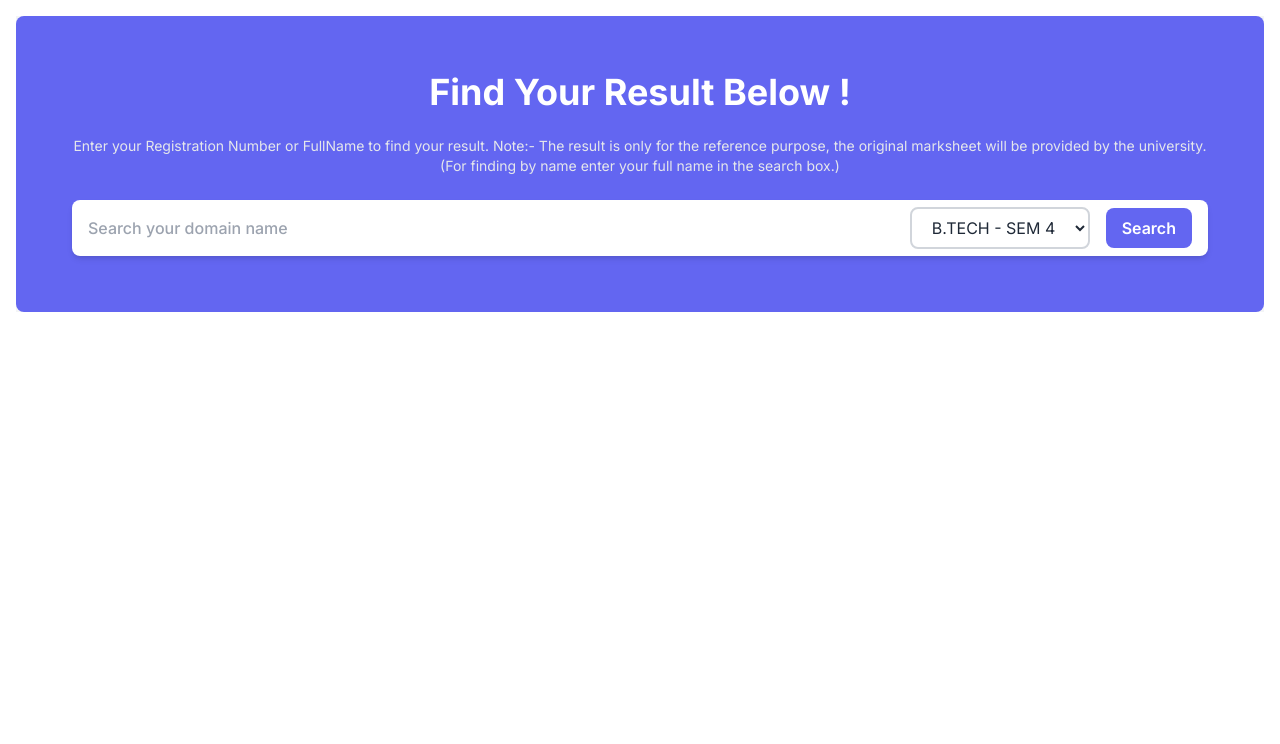
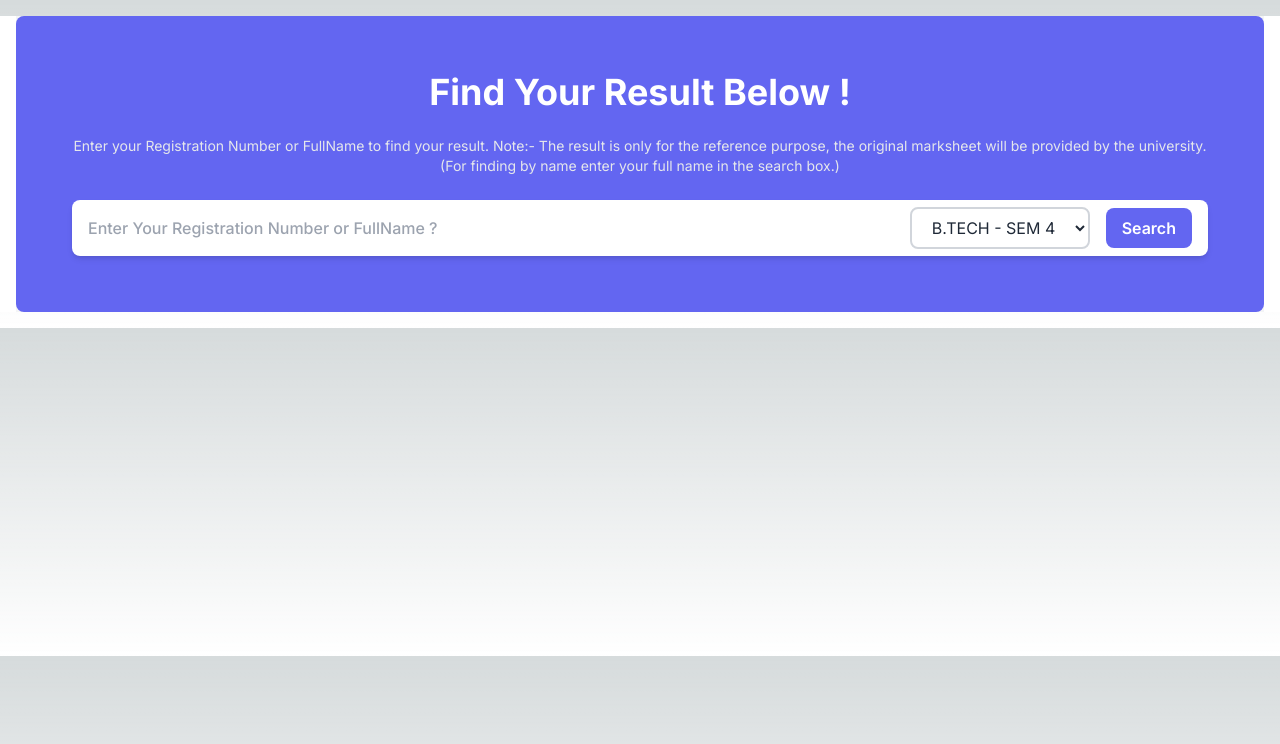
Before and after one commit to BasirKhan418/CourseConnect, a Next.js app: page /result in a window 1280 px wide. Shown: the top 744 px of the page. Built offline with nearby package versions, Linux system fonts and the light colour scheme.

Commit message:
input issue fixed

```diff
--- a/src/app/globals.css
+++ b/src/app/globals.css
@@ -1,3 +1,33 @@
 @tailwind base;
 @tailwind components;
 @tailwind utilities;
+
+:root {
+  --foreground-rgb: 0, 0, 0;
+  --background-start-rgb: 214, 219, 220;
+  --background-end-rgb: 255, 255, 255;
+}
+
+@media (prefers-color-scheme: dark) {
+  :root {
+    --foreground-rgb: 255, 255, 255;
+    --background-start-rgb: 0, 0, 0;
+    --background-end-rgb: 0, 0, 0;
+  }
+}
+
+body {
+  color: rgb(var(--foreground-rgb));
+  background: linear-gradient(
+      to bottom,
+      transparent,
+      rgb(var(--background-end-rgb))
+    )
+    rgb(var(--background-start-rgb));
+}
+
+@layer utilities {
+  .text-balance {
+    text-wrap: balance;
+  }
+}
--- a/src/components/SearchBar.jsx
+++ b/src/components/SearchBar.jsx
@@ -12,7 +12,7 @@
             <input
               className="text-base text-gray-800 flex-grow outline-none px-2 py-3 font-medium"
               type="text"
-              placeholder="Search your domain name"
+              placeholder="Enter Your Registration Number or FullName ?"
               onChange={(e) => setSearchInput(e.target.value)}
             />
             <div className="flex items-center px-2 space-x-4 mt-4 sm:mt-0 sm:ml-4">
```
